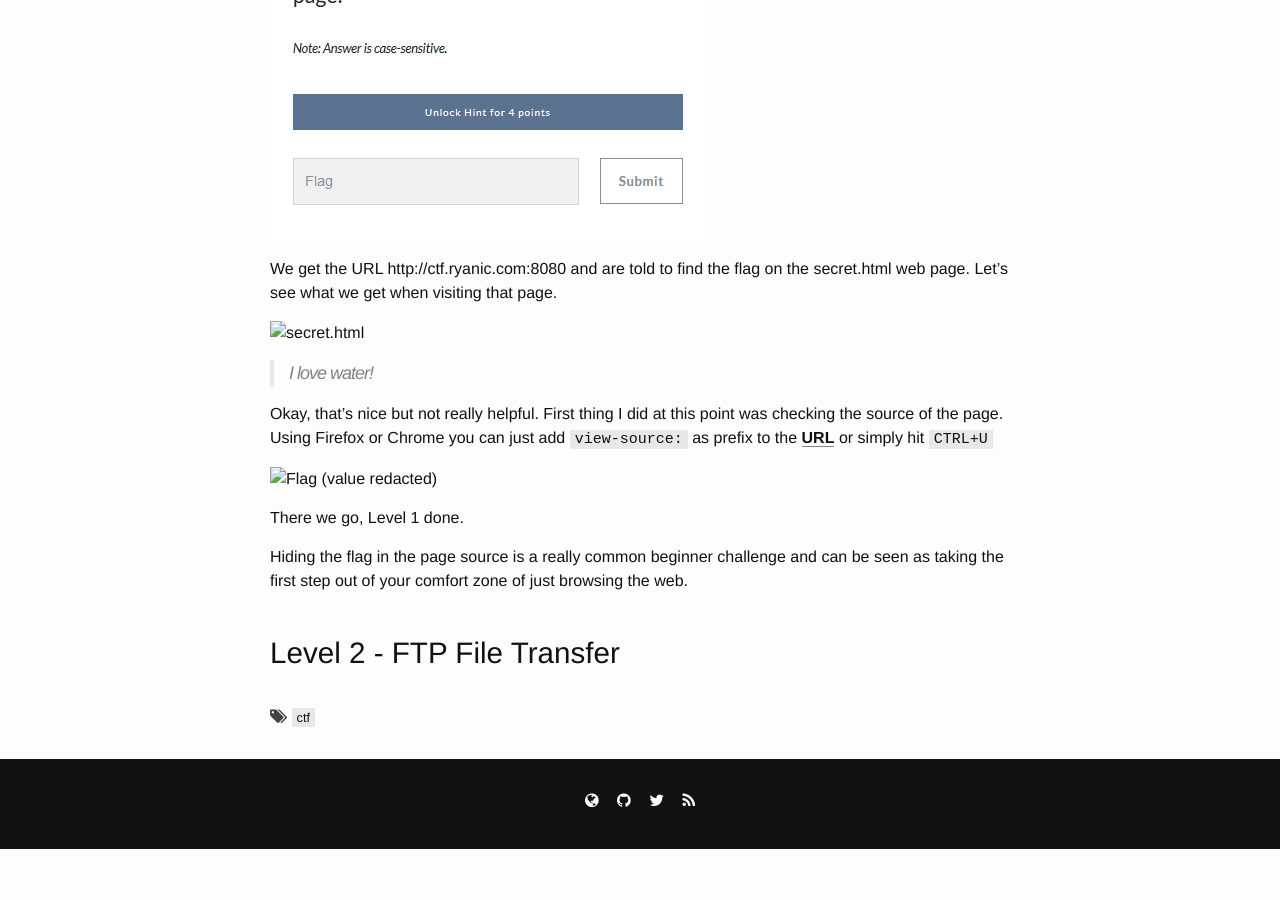
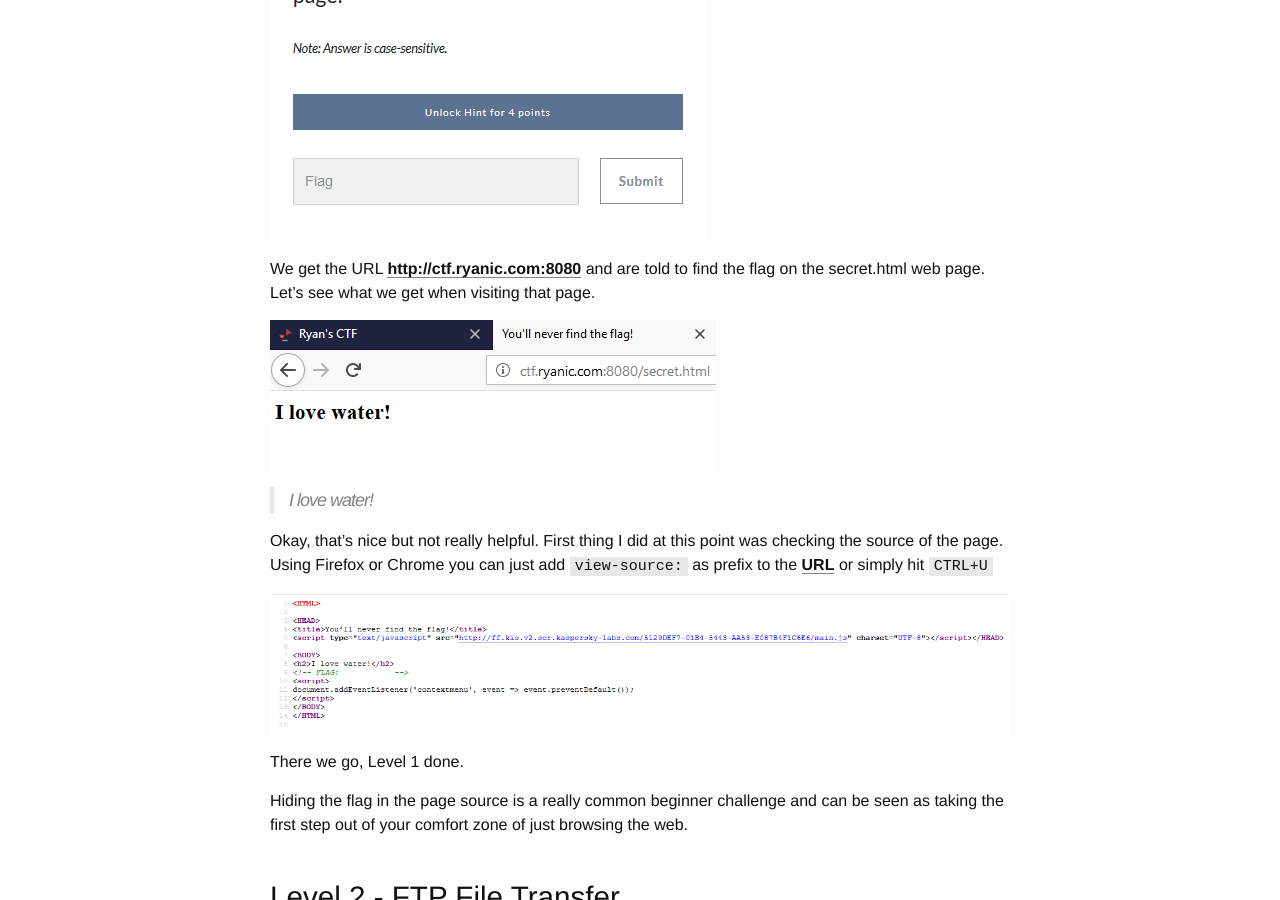
Before and after one commit to stepMode/stepmode.github.io, a Jekyll site: the page built from _posts/2018-07-30-ryans-ctf-levels-1-to-4.md, in a window 1280 px wide and 900 px high, scrolled down 760 px. Built offline with Jekyll 4.4.1, drawn with Linux system fonts in a browser that asks for light colours; before the commit the page ends 1609 px from its top, so only the background shows below that.

Commit message:
fixed all img paths and an url

```diff
--- a/_posts/2018-07-30-ryans-ctf-levels-1-to-4.md
+++ b/_posts/2018-07-30-ryans-ctf-levels-1-to-4.md
@@ -12,17 +12,17 @@ For my first blog post I chose [Ryan's CTF](http://ctf.ryanic.com/), in fact thi
 
 ## Level 1 - Hidden Web Flag
 
-![Challenge 1 - The Task]({{ "/assets/img/level1_task.png" | absolute_url }})
+![Challenge 1 - The Task]({{ "/assets/img/2018-07-30-ryans-ctf-levels-1-to-4/level1_task.png" | absolute_url }})
 
-We get the URL http://ctf.ryanic.com:8080 and are told to find the flag on the secret.html web page. Let's see what we get when visiting that page.
+We get the URL  [http://ctf.ryanic.com:8080](http://ctf.ryanic.com:8080) and are told to find the flag on the secret.html web page. Let's see what we get when visiting that page.
 
-![secret.html]({{ "/assets/img/2018-07-30-ryans-ctf-level-1-to-4/level1_webpage.png" | absolute_url }})
+![secret.html]({{ "/assets/img/2018-07-30-ryans-ctf-levels-1-to-4/level1_webpage.png" | absolute_url }})
 
 > I love water!
 
 Okay, that's nice but not really helpful. First thing I did at this point was checking the source of the page. Using Firefox or Chrome you can just add `view-source:` as prefix to the [URL](http://ctf.ryanic.com:8080/secret.html) or simply hit `CTRL+U`
 
-![Flag (value redacted)]({{ "/assets/img/2018-07-30-ryans-ctf-level-1-to-4/level1_flag.png" | absolute_url }})
+![Flag (value redacted)]({{ "/assets/img/2018-07-30-ryans-ctf-levels-1-to-4/level1_flag.png" | absolute_url }})
 
 There we go, Level 1 done.
 
```
